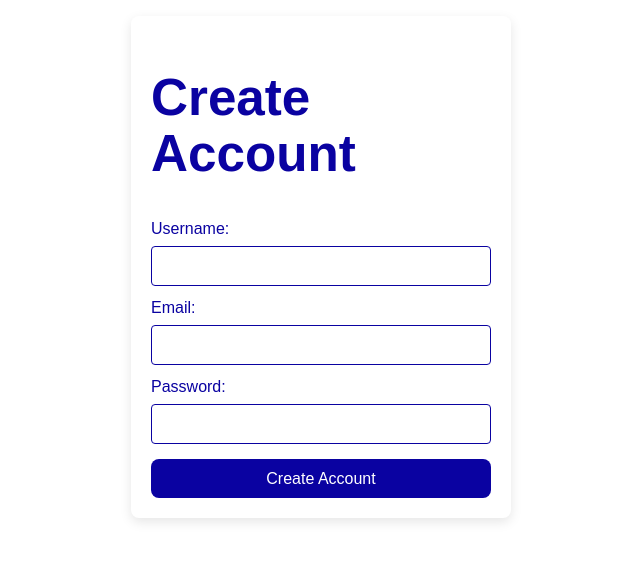
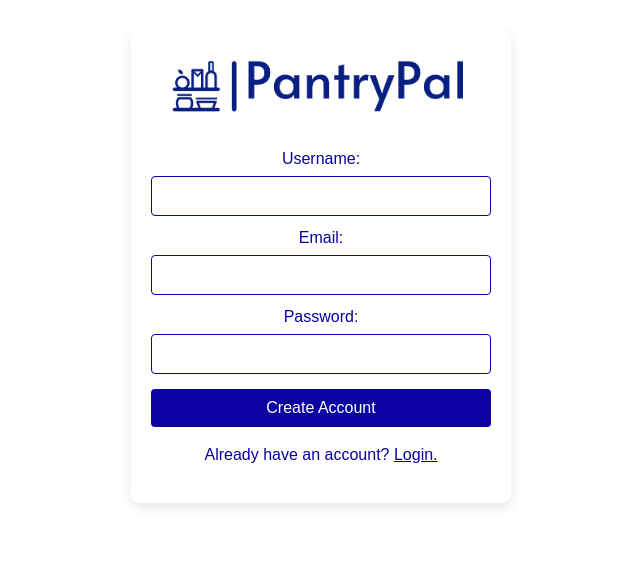
Before and after one commit to bluewolf44/PantryPal, a React (Vite) app in the folder frontend/: page /createAccount in a window 1280 px wide. Shown: the part 133-694 px from the top of the page, without its empty margins (319-959 px from the left). Built offline with nearby package versions, Linux system fonts and the light colour scheme; no server answers.

Commit message:
added css to the create account

```diff
--- a/frontend/src/createaccount.jsx
+++ b/frontend/src/createaccount.jsx
@@ -1,5 +1,6 @@
 import React, { useState } from 'react';
 import './css/createaccount.css';
+import logo from "./images/pantrypal-logo.png";
 
 function CreateAccount({cookies}) {
     const [username, setUsername] = useState('');
@@ -40,7 +41,7 @@ function CreateAccount({cookies}) {
 
     return (
         <div className="account-form-container">
-            <h1>Create Account</h1>
+            <img src={logo} alt="PantryPal Logo" style={{ width: '300px', marginBottom: '20px' }} />
             <form onSubmit={handleSubmit}>
                 <label htmlFor="username">Username:</label>
                 <input
@@ -74,6 +75,7 @@ function CreateAccount({cookies}) {
 
                 <button type="submit">Create Account</button>
             </form>
+            <p>Already have an account? <span className="create-account-link" onClick={() => window.location.href = 'login'}>Login.</span></p>
         </div>
     );
 }
--- a/frontend/src/css/createaccount.css
+++ b/frontend/src/css/createaccount.css
@@ -16,6 +16,7 @@ body {
     border-radius: 8px;
     box-shadow: 0 4px 12px rgba(0, 0, 0, 0.1);
     width: 340px;
+    text-align: center;
 }
 
 form {
@@ -38,7 +39,7 @@ input[type="password"] {
     font-size: 16px;
 }
 
-button {
+.account-form-container button {
     background-color: #ff4b92; /* Bright pink for buttons */
     color: white;
     border: none;
@@ -49,11 +50,17 @@ button {
     transition: background-color 0.3s;
 }
 
-button:hover {
+.account-form-container button:hover {
     background-color: #fe7676; /* Coral red on hover */
 }
 
-p {
-    text-align: center;
-    color: #ffcb4c; /* Yellow for paragraph text */
+
+.create-account-link {
+    color: #0a02a1;
+    cursor: pointer;
+    text-decoration: underline;
 }
+
+.create-account-link:hover {
+    color: #ff4b92;
+}
--- a/frontend/src/css/loginUI.css
+++ b/frontend/src/css/loginUI.css
@@ -33,7 +33,7 @@ label {
 input[type="text"], input[type="password"] {
     padding: 10px;
     margin-bottom: 10px;
-    border: 1px solid #625af7;
+    border: 1px solid #0a02a1;
     border-radius: 4px;
     font-size: 16px;
 }
@@ -55,12 +55,12 @@ input[type="text"], input[type="password"] {
     background-color: #ff4b92; /* Bright pink on hover */
 }
 
-.create-account-link {
+.login-link {
     color: #0a02a1;
     cursor: pointer;
     text-decoration: underline;
 }
 
-.create-account-link:hover {
+.login-link:hover {
     color: #ff4b92;
 }
```
